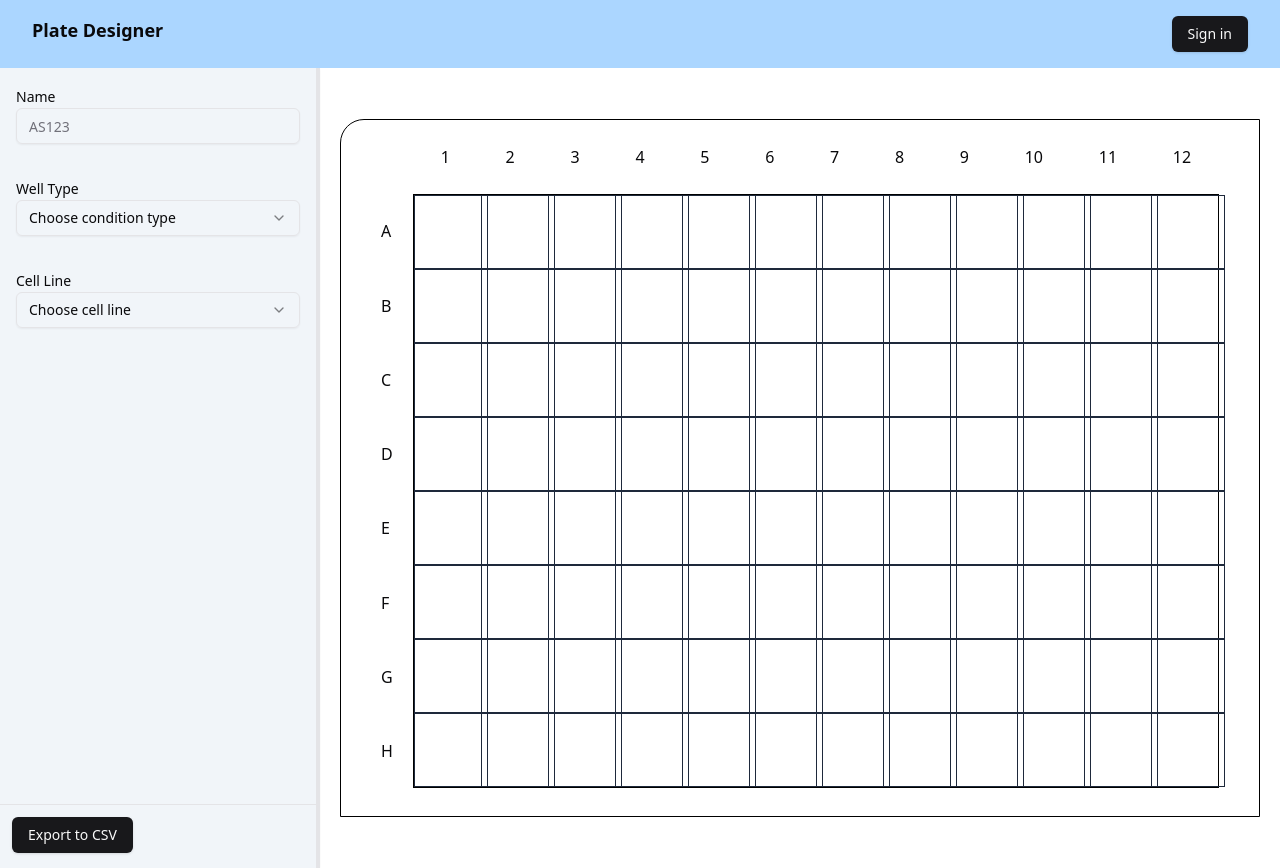
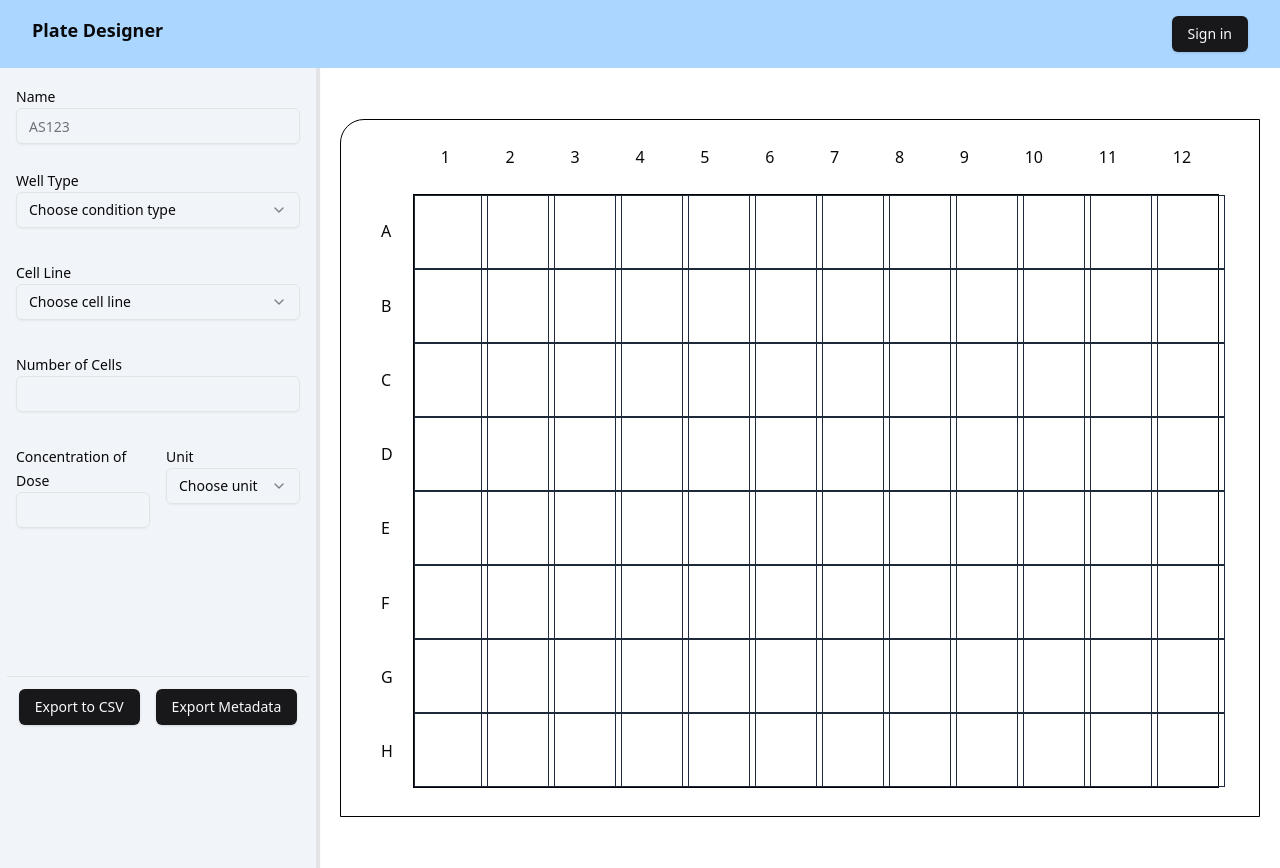
Before and after one commit to apiraam96/platedesignertool, a React (Vite) app: page /platedesigner in a window 1280 px wide. Built offline with nearby package versions, Linux system fonts and the light colour scheme.

Commit message:
feat: updated sidebar

```diff
--- a/src/components/SideBar.tsx
+++ b/src/components/SideBar.tsx
@@ -11,12 +11,12 @@ import {
   SelectContent,
 } from "./ui/select";
 
-import { wellType, cellLine } from "@/lib/data";
+import { wellType, cellLine, doseConcUnit } from "@/lib/data";
 
 const SideBar = () => {
   return (
     <aside className="left-0 h-screen w-full bg-slate-100 border-r-4 shadow-sm">
-      <div className="grid grid-rows-[1fr_1fr_1fr_1fr_1fr_1fr_2fr]">
+      <div className="grid grid-rows-[1fr_1fr_1fr_1fr_1fr_10fr] h-full">
         <div className="p-4 pb-2">
           <Label htmlFor="drugname">Name</Label>
           <Input type="text" id="drugname" placeholder="AS123" />
@@ -51,9 +51,35 @@ const SideBar = () => {
             </SelectContent>
           </Select>
         </div>
-      </div>
-      <div className="border-t flex p-3">
-        <Button>Export to CSV</Button>
+        <div className="p-4">
+          <Label htmlFor="numberOfCells">Number of Cells</Label>
+          <Input type="number" id="numberOfCells" />
+        </div>
+        <div className="grid grid-cols-2 p-4 gap-4">
+          <div>
+            <Label htmlFor="doseConc">Concentration of Dose</Label>
+            <Input type="number" id="doseConc" />
+          </div>
+          <div>
+            <Label htmlFor="doseConcUnit">Unit</Label>
+            <Select>
+              <SelectTrigger className="">
+                <SelectValue placeholder="Choose unit" />
+              </SelectTrigger>
+              <SelectContent>
+                <SelectGroup>
+                  {doseConcUnit.map((unit) => (
+                    <SelectItem value={unit}>{unit}</SelectItem>
+                  ))}
+                </SelectGroup>
+              </SelectContent>
+            </Select>
+          </div>
+        </div>
+        <div className="m-auto border-t flex p-3 gap-4">
+          <Button>Export to CSV</Button>
+          <Button>Export Metadata</Button>
+        </div>
       </div>
     </aside>
   );
--- a/src/lib/data.ts
+++ b/src/lib/data.ts
@@ -15,3 +15,11 @@ export const cellLine : string[] = [
     'iPSC',
     'CHO'
 ]
+
+export const doseConcUnit : string[] = [
+    'M',
+    'mM',
+    'uM',
+    'nM',
+    'pM',
+]
```
